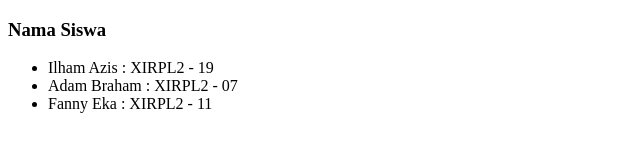
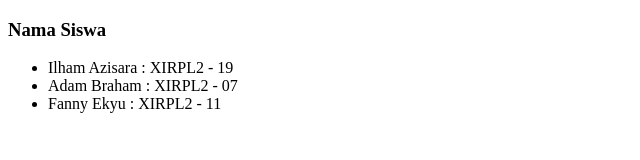
Before and after one commit to ailsadamayanti02/Ailsa-XRPLA, a plain HTML site: page index.html in a window 1280 px wide. Shown: the full height of the page, 0-640 px from the left. Drawn offline with Linux system fonts and the light colour scheme.

Commit message:
update index.html

```diff
--- a/index.html
+++ b/index.html
@@ -20,11 +20,11 @@
 
     <ul>
 
-        <li>Ilham Azis : XIRPL2 - 19</li>
+        <li>Ilham Azisara : XIRPL2 - 19</li>
 
         <li>Adam Braham : XIRPL2 - 07</li>
 
-        <li>Fanny Eka : XIRPL2 - 11</li>
+        <li>Fanny Ekyu : XIRPL2 - 11</li>
 
     </ul>
 
```
